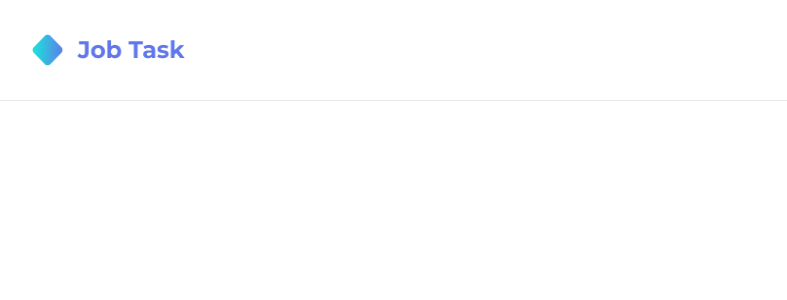
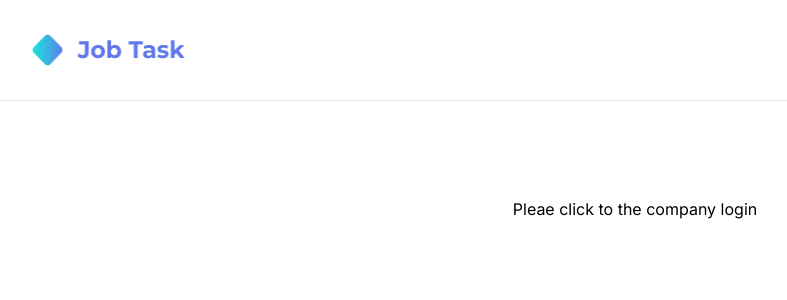
Before and after one commit to Neamul01/job-task, a Next.js app: page / in a window 1280 px wide. Shown: the top 300 px of the page, without its empty margins (5-792 px from the left). Built offline with nearby package versions, Linux system fonts and the light colour scheme.

Commit message:
instruction

```diff
--- a/app/admin/courses/[id]/page.tsx
+++ b/app/admin/courses/[id]/page.tsx
@@ -26,7 +26,7 @@ export default function Page() {
           <Breadcrumb.Item href="#">{params.id}</Breadcrumb.Item>
         </Breadcrumb>
       </div>
-      <div className="grid lg:grid-cols-12 gap-11 xl:px-12 px-2 py-8 mt-8 rounded-lg bg-[#f7f8fe]">
+      <div className="grid lg:grid-cols-12 xl:gap-11 lg:gap-5 xl:px-12 px-2 py-8 mt-8 rounded-lg bg-[#f7f8fe]">
         <div className="lg:col-span-8 overflow-hidden bg-white p-2 md:p-4 rounded-lg">
           <div className="rounded-lg overflow-hidden">
             <iframe
--- a/app/page.tsx
+++ b/app/page.tsx
@@ -23,6 +23,8 @@ export default function Home() {
     }
   }, [router]);
   return (
-    <main className="flex min-h-screen flex-col items-center justify-between p-24"></main>
+    <main className="flex min-h-screen flex-col items-center justify-between p-24">
+      Pleae click to the company login
+    </main>
   );
 }
--- a/components/Student/Courses/CourseSide.tsx
+++ b/components/Student/Courses/CourseSide.tsx
@@ -72,9 +72,11 @@ export default function CourseSide() {
             </p>
           </div>
           <Button className="bg-gray-100 rounded-xl border-dashed w-full py-3">
-            <div className="flex gap-2">
-              <p className="text-2xl font-semibold text-black">USD 199.00</p>
-              <del className="text-lg text-gray-400">$250.00</del>
+            <div className="flex flex-nowrap gap-2">
+              <p className="xl:text-2xl text-xl font-semibold text-black">
+                USD 199.00
+              </p>
+              <del className="xl:text-lg text-base text-gray-400">$250.00</del>
             </div>
           </Button>
           <Button className="bg-primary py-3">
```
